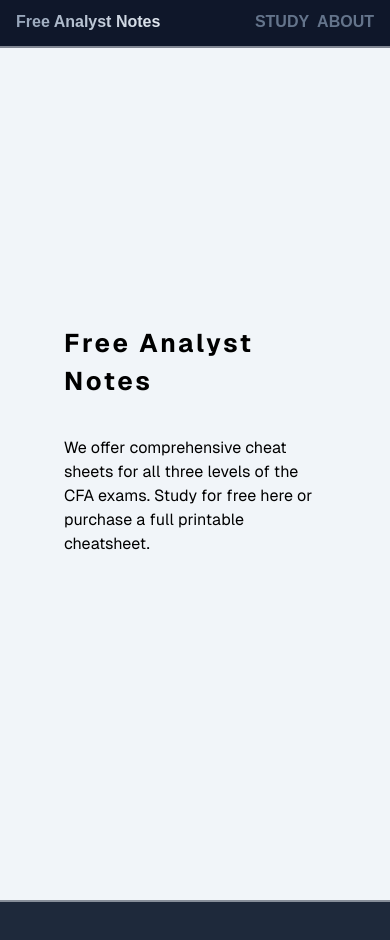
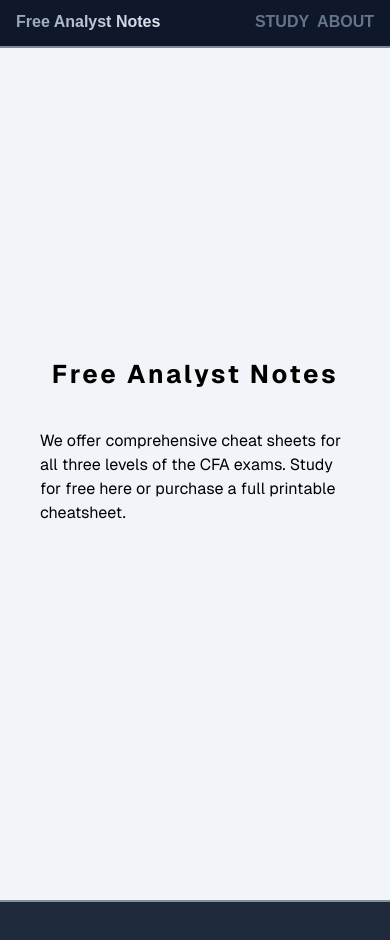
Before and after one commit to aaron-san/cfa-notes, a Next.js app: page / in a window 390 px wide. Shown: the top 940 px of the page. Built offline with nearby package versions, Linux system fonts and the light colour scheme.

Commit message:
edit padding on Slug page

```diff
--- a/src/app/layout.tsx
+++ b/src/app/layout.tsx
@@ -43,7 +43,7 @@
         className={`${geistSans.variable} ${geistMono.variable} antialiased min-h-screen bg-gradient-to-b from-slate-600 to-slate-100`}
       >
         <Header />
-        <main className="container mx-auto bg-slate-100 px-8 lg:px-20 pt-10 pb-4 min-h-[calc(100vh-3rem)]">
+        <main className="container mx-auto bg-slate-100 md:px-8 px-2 lg:lg:px-20 pt-10 pb-4 min-h-[calc(100vh-3rem)]">
           {children}
         </main>
         <Footer />
```
